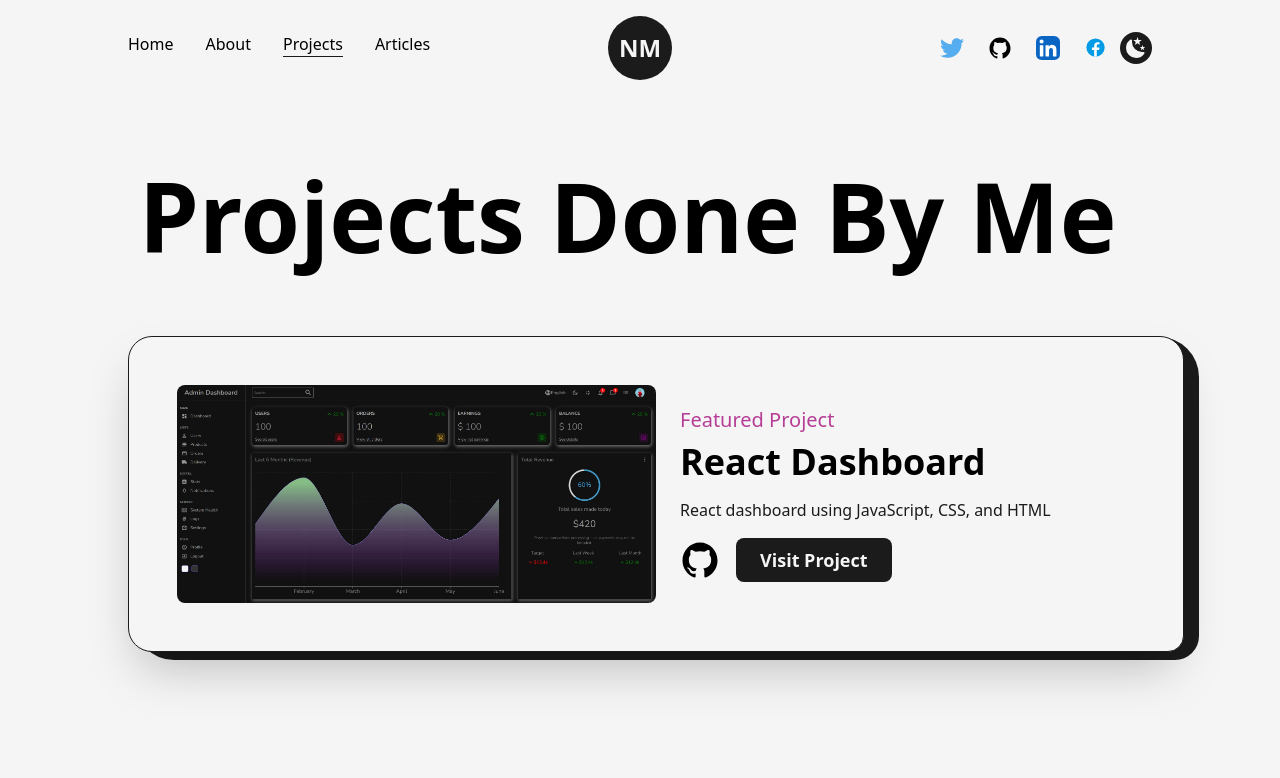
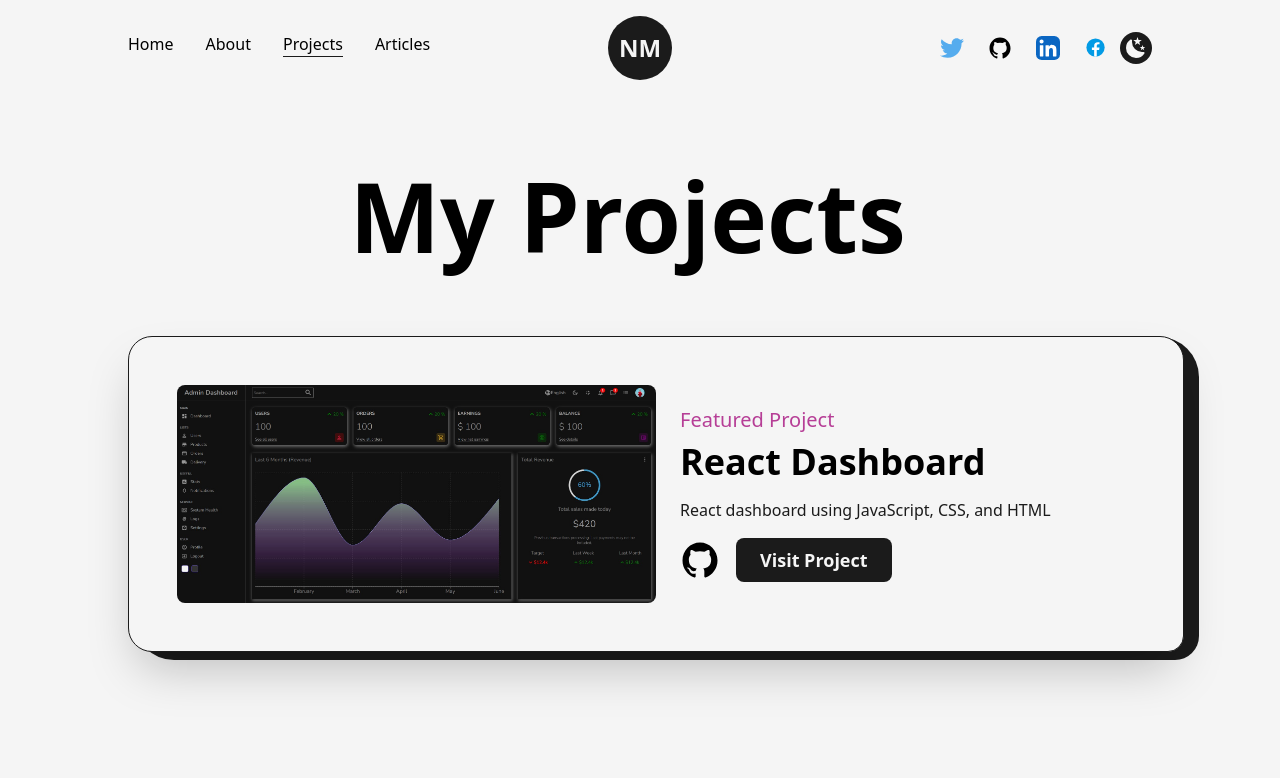
Before and after one commit to nuwandm/my-portfolio, a Next.js app: page /projects in a window 1280 px wide. Shown: the top 778 px of the page. Built offline with nearby package versions, Linux system fonts and the light colour scheme.

Commit message:
Project added

```diff
--- a/src/pages/projects.js
+++ b/src/pages/projects.js
@@ -140,7 +140,7 @@ const projects = () => {
       <main className="w-full mb-16 flex flex-col items-center justify-center dark:text-light">
         <Layout className="pt-16">
           <AnimatedText
-            text={"Projects Done By Me"}
+            text={"My Projects"}
             className="mb-16 lg:!text-7xl sm:mb-8 sm:!text-6xl xs:!text-4xl"
           />
           <div className="grid grid-col-12 gap-24 gap-y-32 xl:gap-x-16 lg:gap-x-8 md:gap-y-24 sm:gap-x-0 ">
@@ -175,7 +175,6 @@ the influencing factors"
               />
             </div>
             <div className="col-span-12">
-              {" "}
               <FeateruedProject
                 title="website for Coffie shop"
                 type="Featured Project"
```
